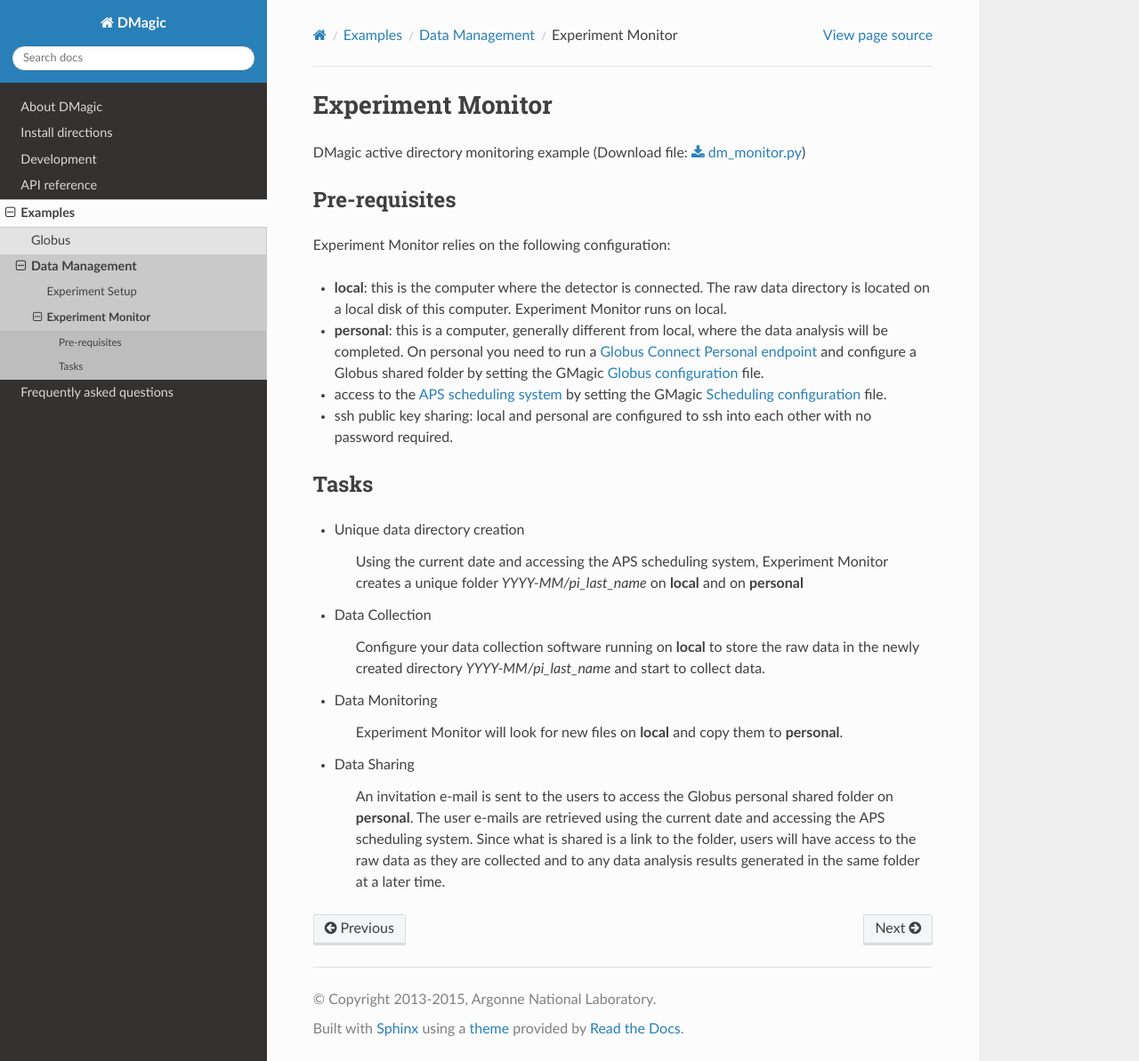
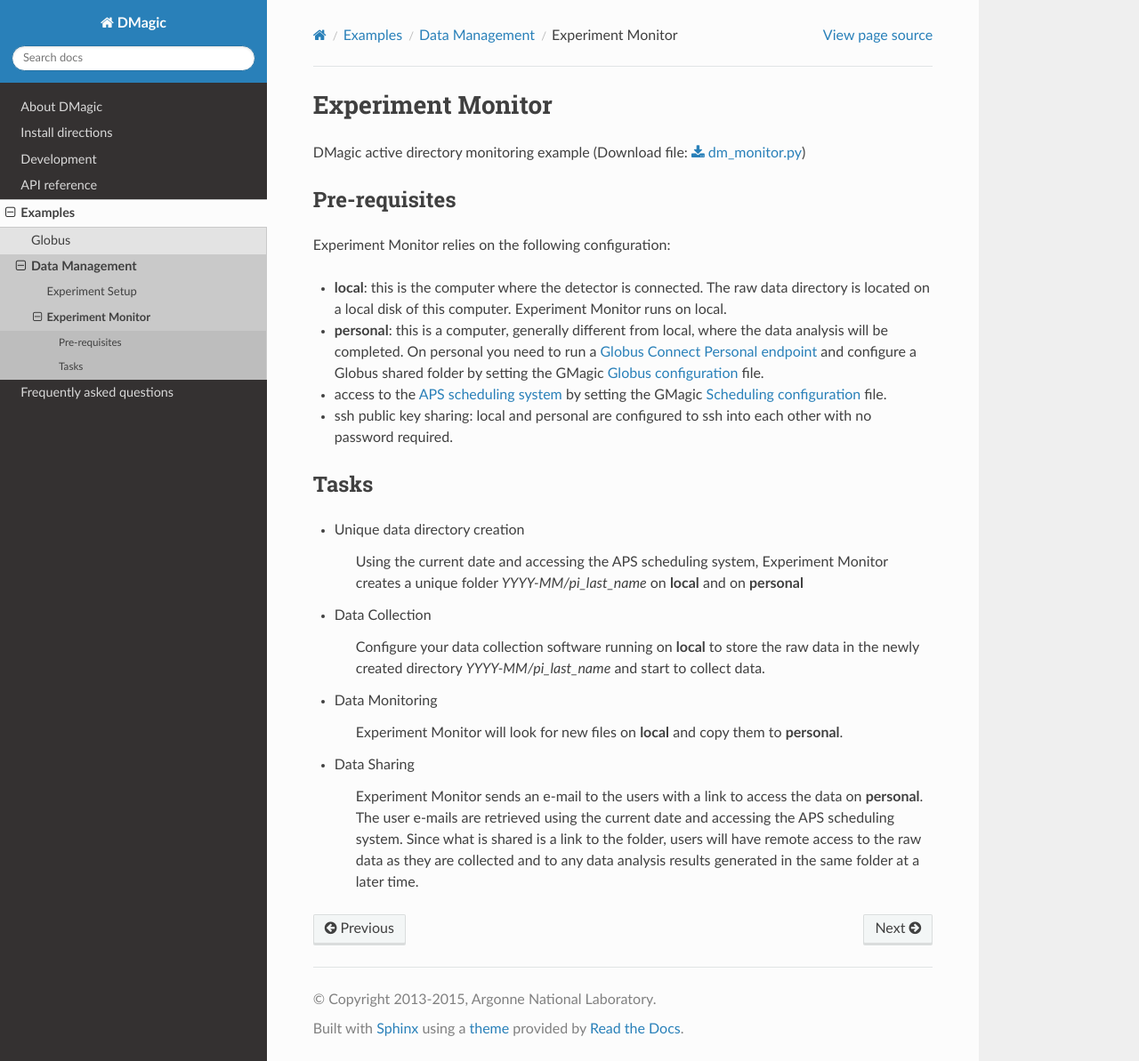
Before and after one commit to xray-imaging/DMagic, a Sphinx documentation site: the page built from doc/source/demo/doc.demo.dm_monitor.rst, in a window 1280 px wide and 1193 px high. Shown: the whole window at 89% size. Built offline with Sphinx 7.4.7 and the Read the Docs theme 2.0.0, drawn with Linux system fonts in a browser that asks for light colours.

Commit message:
working on the docs

```diff
--- a/doc/source/demo/doc.demo.dm_monitor.rst
+++ b/doc/source/demo/doc.demo.dm_monitor.rst
@@ -39,4 +39,4 @@ Tasks
 
 - Data Sharing
 
-    An invitation e-mail is sent to the users to access the Globus personal shared folder on **personal**. The user e-mails are retrieved using the current date and accessing the APS scheduling system. Since what is shared is a link to the folder, users will have access to the raw data as they are collected and to any data analysis results generated in the same folder at a later time.
+    Experiment Monitor sends an e-mail to the users with a link to access the data on **personal**. The user e-mails are retrieved using the current date and accessing the APS scheduling system. Since what is shared is a link to the folder, users will have remote access to the raw data as they are collected and to any data analysis results generated in the same folder at a later time.
```
